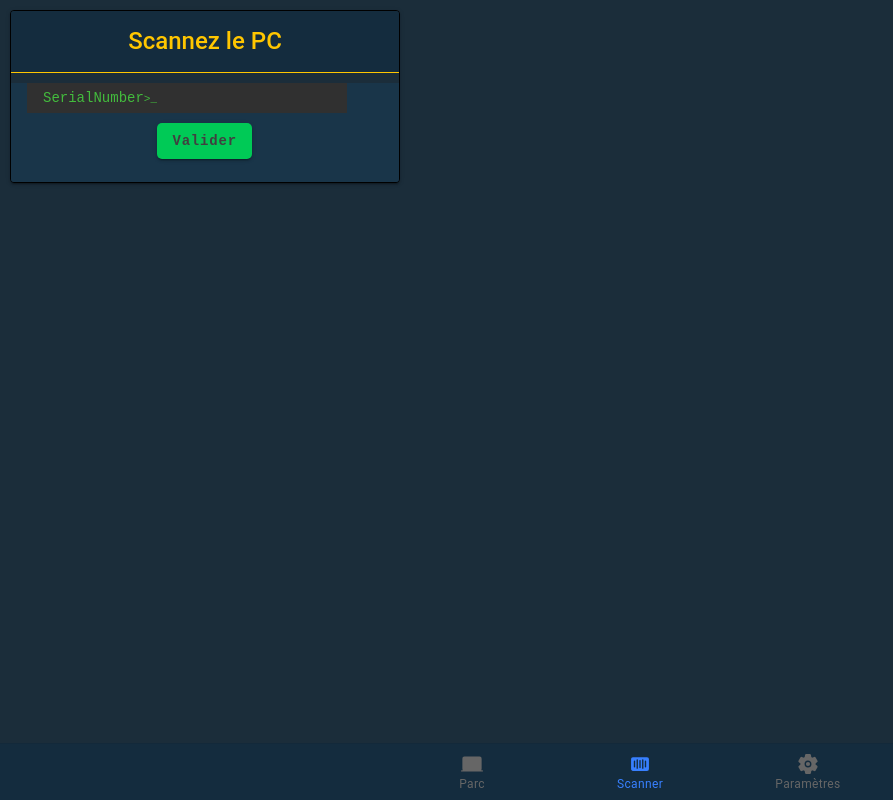
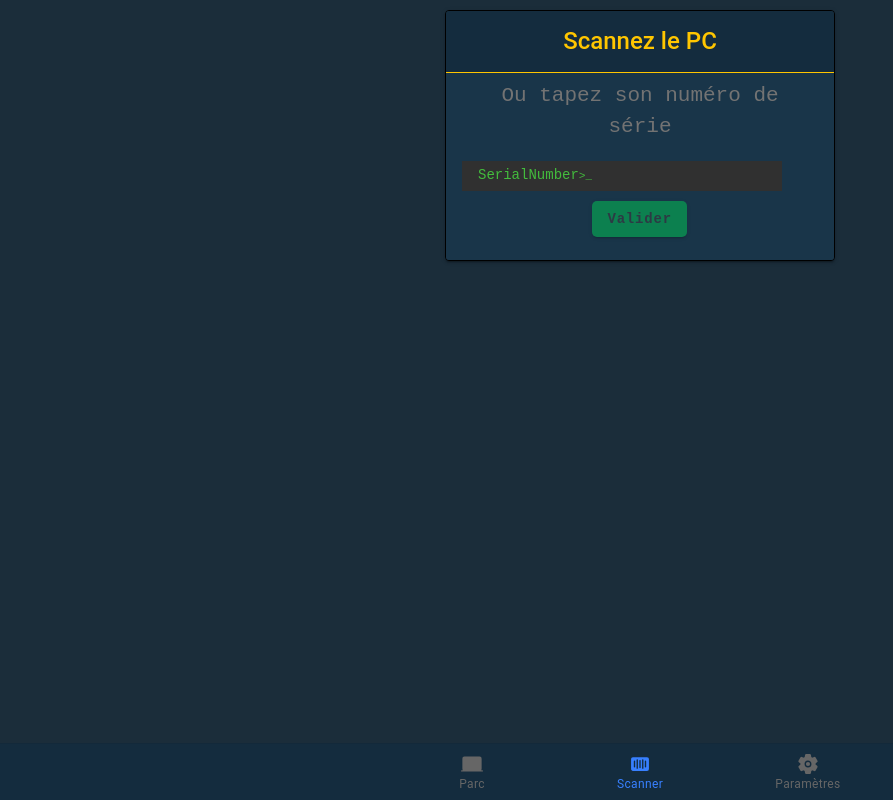
Before and after one commit to Admiralis/front-ionic, a React (Create React App) app: page /scan/edit in a window 1280 px wide. Shown: the whole page, without its empty margins (0-893 px from the left). Built offline with nearby package versions, Linux system fonts and the light colour scheme.

Commit message:
feat: page de recherche :sparkles:

```diff
--- a/src/App.tsx
+++ b/src/App.tsx
@@ -34,7 +34,7 @@ import React from "react";
 import ScanMenuPage from "./pages/scan/ScanMenu/ScanMenu.page";
 import AddComputerPage from "./pages/scan/AddComputer/AddComputer.page";
 import AddComputerConfirmPage from "./pages/scan/AddComputerConfirm/AddComputerConfirm.page";
-import EditComputerPage from "./pages/scan/FindComputer/EditComputer.page";
+import FindComputerPage from "./pages/scan/FindComputer/FindComputer.page";
 
 setupIonicReact();
 
@@ -46,7 +46,7 @@ const App: React.FC = () => (
                         <Route exact path="/scan" component={ScanMenuPage}/>
                         <Route exact path="/scan/add" component={AddComputerPage}/>
                         <Route exact path="/scan/add/confirm" component={AddComputerConfirmPage} />
-                        <Route exact path="/scan/edit" component={EditComputerPage} />
+                        <Route exact path="/scan/edit" component={FindComputerPage} />
                     </IonRouterOutlet>
                     <IonTabBar slot="bottom">
                         <IonTabButton tab="tab1" href="/tab1">
--- a/src/pages/scan/AddComputer/AddComputer.page.tsx
+++ b/src/pages/scan/AddComputer/AddComputer.page.tsx
@@ -8,7 +8,7 @@ import {NewComputer} from "commons/models";
 import {Simulate} from "react-dom/test-utils";
 import {useHistory, useLocation} from "react-router";
 import {ComputerService} from "../../../commons/services/computer";
-import AlreadyExistsModalComponent from "./AlreadyExistsModal/AlreadyExistsModal.component";
+import SimpleModalComponent from "./AlreadyExistsModal/SimpleModal.component";
 import useComputers from "../../../commons/hooks/computers/useComputers";
 import {submitOnEnter} from "../../../commons/utils";
 import useAutoRescan from "../../../commons/hooks/scan/useAutoRescan";
@@ -25,9 +25,16 @@ const AddComputerPage = () => {
     const [autoSubmit, setAutoSubmit] = useState<boolean>(false);
     const [open, setOpen] = useState<boolean>(false);
 
+    const {autoScan} = useAutoRescan();
     const history = useHistory();
+    const location = useLocation<{newComputerSerial: string }>();
 
-    const {autoScan} = useAutoRescan();
+
+    useEffect(() => {
+        if (location.state) {
+            setComputerSerial(location.state.newComputerSerial);
+        }
+    }, [])
 
     useEffect(() => {
         setScanning(autoScan);
@@ -36,7 +43,7 @@ const AddComputerPage = () => {
     useEffect(() => {
         // Met le numéro de série en toute majuscule
         // La double dépendance assure le bon rafraichissement des données
-        setComputerSerial(computerSerial.toUpperCase());
+        computerSerial && setComputerSerial(computerSerial.toUpperCase());
     }, [computerSerial, newComputerInfo]);
 
     useEffect(() => {
@@ -76,8 +83,8 @@ const AddComputerPage = () => {
      */
     function goNextStep() {
         newComputerInfo.serial = computerSerial;
+        history.push('/scan/add/confirm', {newComputerState: newComputerInfo});
         setComputerSerial('');
-        history.push('/scan/add/confirm', {newComputerState: newComputerInfo});
     }
 
     /**
@@ -94,6 +101,9 @@ const AddComputerPage = () => {
      * Est à true si le numéro de série est plus petit que 7 caractères
      */
     const isValidateButtonDisabled = () => {
+        if (!computerSerial) {
+            return true;
+        }
         return computerSerial.length < 7;
     }
 
@@ -128,7 +138,7 @@ const AddComputerPage = () => {
                     </span>
                 </form>
             </IonContent>
-            <AlreadyExistsModalComponent isOpen={open} setIsOpen={setOpen}/>
+            <SimpleModalComponent isOpen={open} setIsOpen={setOpen} content={<p>Le PC existe déjà</p>} title={<p>Ooops !</p>}/>
         </IonPage>
     );
 };
--- a/src/pages/scan/AddComputer/AlreadyExistsModal/AlreadyExistsModal.component.tsx
+++ b/src/pages/scan/AddComputer/AlreadyExistsModal/SimpleModal.component.tsx
@@ -1,14 +1,17 @@
 import React, {useRef} from 'react';
 import {IonButton, IonContent, IonModal, IonTitle, IonToolbar} from "@ionic/react";
-import styles from './AlreadyExistsModal.module.css';
+import styles from './SimpleModal.module.css';
 import {LinuxButtonComponent} from "commons/components";
 
 interface AlreadyExistsModalComponentProps {
     isOpen: boolean;
     setIsOpen: (isOpen: boolean) => void;
+    title: React.ReactNode;
+    content: React.ReactNode;
+    actions?: React.ReactNode;
 }
 
-const AlreadyExistsModalComponent = (props: AlreadyExistsModalComponentProps) => {
+const SimpleModalComponent = (props: AlreadyExistsModalComponentProps) => {
     const modal = useRef<HTMLIonModalElement>(null);
 
     function dismiss() {
@@ -21,14 +24,17 @@ const AlreadyExistsModalComponent = (props: AlreadyExistsModalComponentProps) =>
                     <span className={styles.buttonContainer} >
                     <LinuxButtonComponent color="red" onClick={() => props.setIsOpen(false)}/>
                     </span>
-                <p>Ooops !</p>
+                {props.title}
                 <span className={styles.buttonContainer} ></span>
             </div>
             <div className={styles.body}>
-                <p>Le PC existe déjà</p>
+                {props.content}
+            </div>
+            <div className={styles.footer}>
+                {props.actions}
             </div>
         </IonModal>
     );
 };
 
-export default AlreadyExistsModalComponent;
+export default SimpleModalComponent;
--- a/src/pages/scan/AddComputer/AlreadyExistsModal/AlreadyExistsModal.module.css
+++ b/src/pages/scan/AddComputer/AlreadyExistsModal/SimpleModal.module.css
@@ -1,5 +1,5 @@
 .modal {
-    height: 20%;
+    height: 30%;
     width: 80%;
     margin: auto;
     background-color: #193549;
@@ -43,3 +43,10 @@ ion-modal {
 .buttonContainer {
     margin: 0 10px 10px 10px;
 }
+
+.footer {
+    display: flex;
+    justify-content: center;
+    align-items: center;
+    background: #142C3E;
+}
--- a/src/pages/scan/FindComputer/EditComputer.page.tsx
+++ /dev/null
@@ -1,49 +0,0 @@
-import React, {useEffect, useState} from 'react';
-import {IonButton, IonContent, IonPage} from "@ionic/react";
-import {AsciiInputComponent, CardComponent, CodeScannerComponent} from "commons/components";
-import useComputer from "../../../commons/hooks/computers/useComputer";
-
-
-const EditComputerPage = () => {
-
-    const [computerSerial, setComputerSerial] = useState("" as string);
-    const [scanning, setScanning] = useState<boolean>(false);
-    const [autoSubmit, setAutoSubmit] = useState<boolean>(false);
-
-
-    const {computer, isLoading, error} = useComputer(computerSerial);
-    const handleSubmit = (e: React.FormEvent<HTMLFormElement>) => {
-        e.preventDefault();
-        computer ? console.log(computer) : console.log(error);
-    };
-
-    return (
-        <IonPage>
-            <IonContent>
-                <form onSubmit={handleSubmit}>
-                    <CardComponent
-                        title="Scannez le PC"
-                        content={
-                            <AsciiInputComponent
-                                value={computerSerial}
-                                label="SerialNumber"
-                                onIonChange={e => {
-                                    setComputerSerial(e.detail.value!)
-                                }}
-                            />
-                        }
-                        actions={<IonButton className="green" type="submit">Valider</IonButton>}
-                    />
-                </form>
-                <CodeScannerComponent
-                    setComputerSerial={setComputerSerial}
-                    scanning={scanning}
-                    setScanning={setScanning}
-                    setAutoSubmit={setAutoSubmit}
-                />
-            </IonContent>
-        </IonPage>
-    );
-};
-
-export default EditComputerPage;
--- /dev/null
+++ b/src/pages/scan/FindComputer/FindComputer.page.tsx
@@ -0,0 +1,122 @@
+import React, {useEffect, useState} from 'react';
+import {IonButton, IonContent, IonPage} from "@ionic/react";
+import {AsciiInputComponent, CardComponent, CodeScannerComponent} from "commons/components";
+import useComputer from "../../../commons/hooks/computers/useComputer";
+import SimpleModalComponent from "../AddComputer/AlreadyExistsModal/SimpleModal.component";
+import {useHistory} from "react-router";
+
+
+const FindComputerPage = () => {
+
+    const [computerSerial, setComputerSerial] = useState("" as string);
+    const [scanning, setScanning] = useState<boolean>(false);
+    const [autoSubmit, setAutoSubmit] = useState<boolean>(false);
+    const [open, setOpen] = useState<boolean>(false);
+    const [search, setSearch] = useState<string>('');
+
+    const {computer, isLoading, error} = useComputer(computerSerial);
+
+
+    const router = useHistory();
+
+    useEffect(() => {
+        // Met le numéro de série en toute majuscule
+        // La double dépendance assure le bon rafraichissement des données
+        search && setSearch(search.toUpperCase());
+    }, [search]);
+
+    useEffect(() => {
+        setSearch('');
+    }, []);
+
+    /**
+     * Est à true si le numéro de série est plus petit que 7 caractères
+     */
+    const isValidateButtonDisabled = () => {
+        if (!search) {
+            return true;
+        }
+        return search.length < 7;
+    }
+
+    const handleSubmit = (e: React.FormEvent<HTMLFormElement>) => {
+        e.preventDefault();
+        setComputerSerial(search);
+        if (!computer) {
+            setOpen(true);
+        }
+    };
+
+    return (
+        <IonPage>
+            <IonContent>
+                <form onSubmit={handleSubmit} className="flex-container">
+                    <CardComponent
+                        title="Scannez le PC"
+                        content={
+                        <>
+                            <p>Ou tapez son numéro de série</p>
+                            <AsciiInputComponent
+                                value={search}
+                                label="SerialNumber"
+                                onIonChange={e => {
+                                    setSearch(e.detail.value!);
+                                }}
+                            />
+                        </>
+                        }
+                        actions={
+                            <IonButton
+                                className="green"
+                                type="submit"
+                                disabled={isValidateButtonDisabled()}
+                            >
+                                Valider
+                            </IonButton>}
+                    />
+                </form>
+                <CodeScannerComponent
+                    setComputerSerial={setComputerSerial}
+                    scanning={scanning}
+                    setScanning={setScanning}
+                    setAutoSubmit={setAutoSubmit}
+                />
+            </IonContent>
+            <SimpleModalComponent
+                isOpen={open}
+                setIsOpen={setOpen}
+                content={<p>Ce PC n'existe pas !</p>}
+                title={<p>¯\_(ツ)_/¯</p>}
+                actions={
+                    <>
+                        <IonButton
+                            onClick={
+                                () => {
+                                    router.push('/scan/add', {newComputerSerial: computerSerial});
+                                    setOpen(false);
+                                }
+                            }
+                            className="green"
+                        >
+                            Ajouter
+                        </IonButton>
+                        <IonButton
+                            onClick={
+                                () => {
+                                    setOpen(false);
+                                    setSearch('');
+                                }
+                            }
+                            className="yellow"
+                        >
+                            Igonrer
+                        </IonButton>
+                    </>
+
+                }
+            />
+        </IonPage>
+    );
+};
+
+export default FindComputerPage;
```
